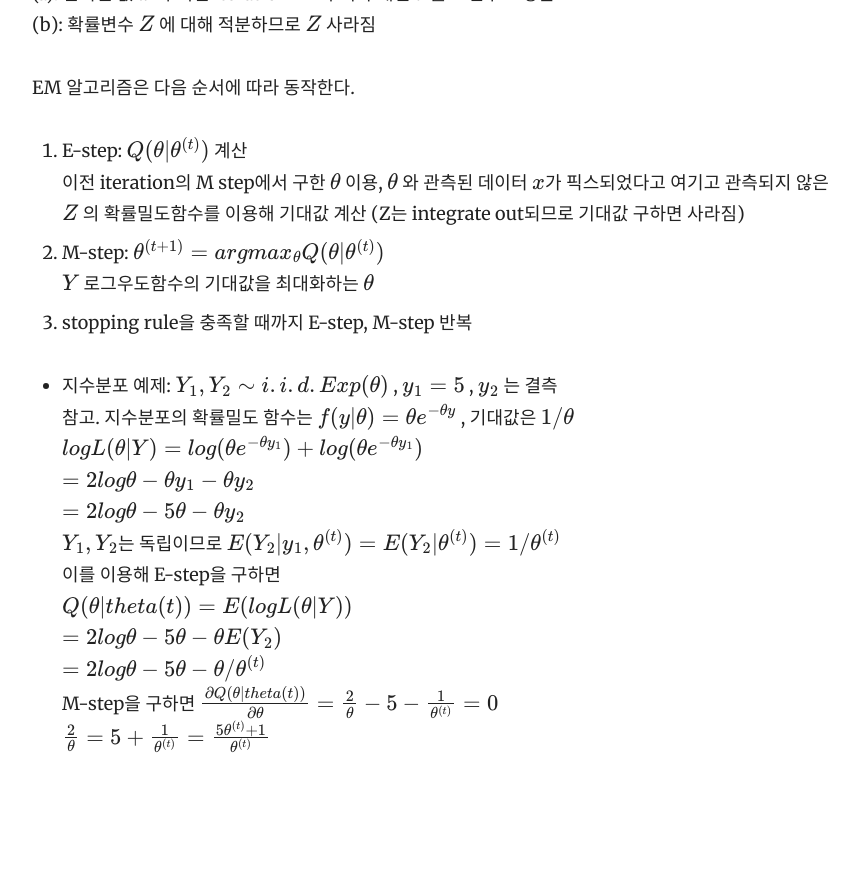
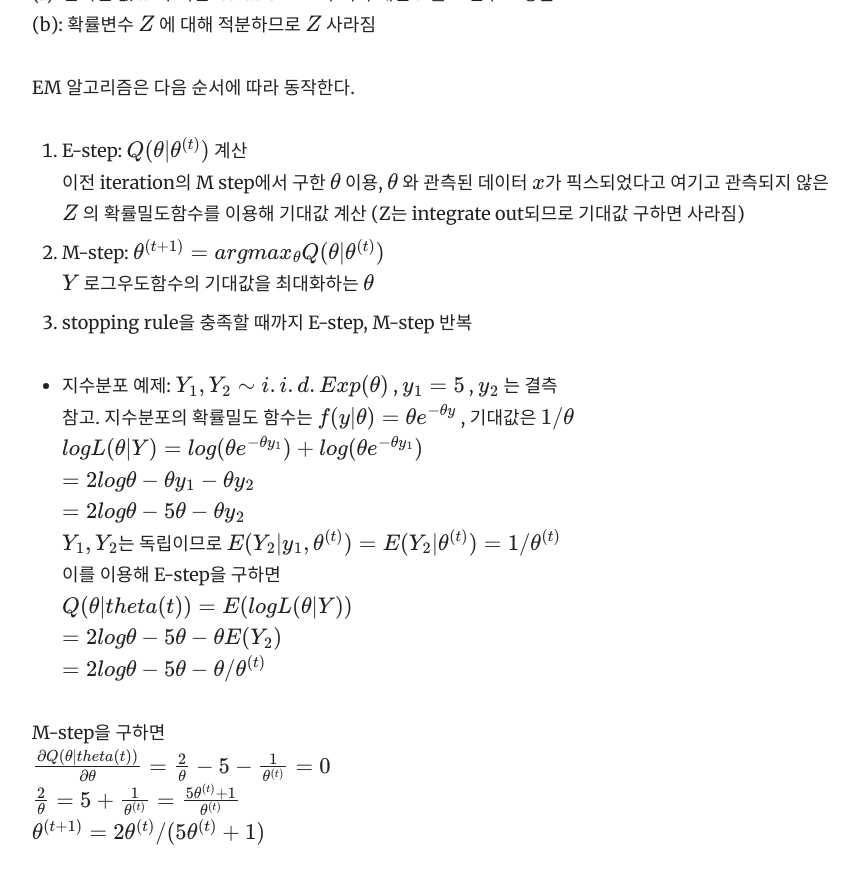
Before and after one commit to yrk3434/yrk3434.github.io, a Jekyll site: the page built from _docs/Theory/Computational Statistics_Optimization.md, in a window 1280 px wide and 900 px high, scrolled down 14854 px. Shown: the top 884 px of the window, without its empty margins (358-1217 px from the left). Built offline with Jekyll 4.4.1, drawn with Linux system fonts in a browser that asks for light colours; formulas are drawn with MathJax 3; before the commit the page ends 15659 px from its top, so only the background shows below that.

Commit message:
Update Computational Statistics_Optimization.md

```diff
--- a/_docs/Theory/Computational Statistics_Optimization.md
+++ b/_docs/Theory/Computational Statistics_Optimization.md
@@ -434,6 +434,8 @@ $ Y_1, Y_2 $는 독립이므로 $ E(Y_2|y_1, \theta^{(t)}) = E(Y_2|\theta^{(t)})
 $ Q(\theta|theta{(t)}) = E(log L(\theta|Y)) $ <br/>
 $ =  2 log \theta - 5 \theta - \theta E(Y_2) $ <br/>
 $ =  2 log \theta - 5 \theta - \theta / \theta^{(t)} $  <br/>
-M-step을 구하면
+
+M-step을 구하면 <br/>
 $ \frac{ \partial Q(\theta|theta{(t)}) }{ \partial \theta } = \frac{2}{\theta} -5 - \frac{1}{\theta^{(t)}} = 0 $ <br/>
-$  \frac{2}{\theta} =  5 +  \frac{1}{\theta^{(t)}} = \frac{5 \theta^{(t)} +1 } {\theta^{(t)}}  $
+$ \frac{2}{\theta} =  5 +  \frac{1}{\theta^{(t)}} = \frac{5 \theta^{(t)} +1 } {\theta^{(t)}}  $  <br/>
+$ \theta^{(t+1)} = 2\theta^{(t)}/(5\theta^{(t)}+1) $
```
